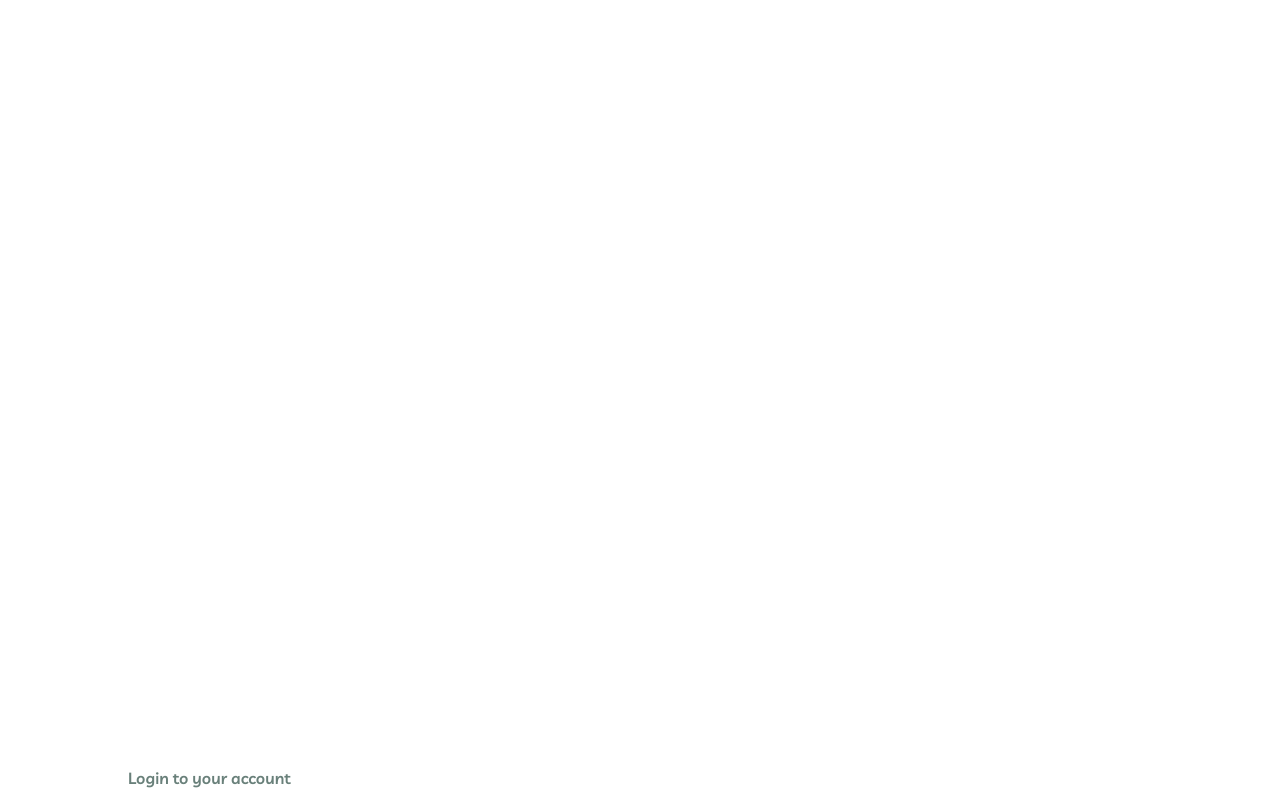
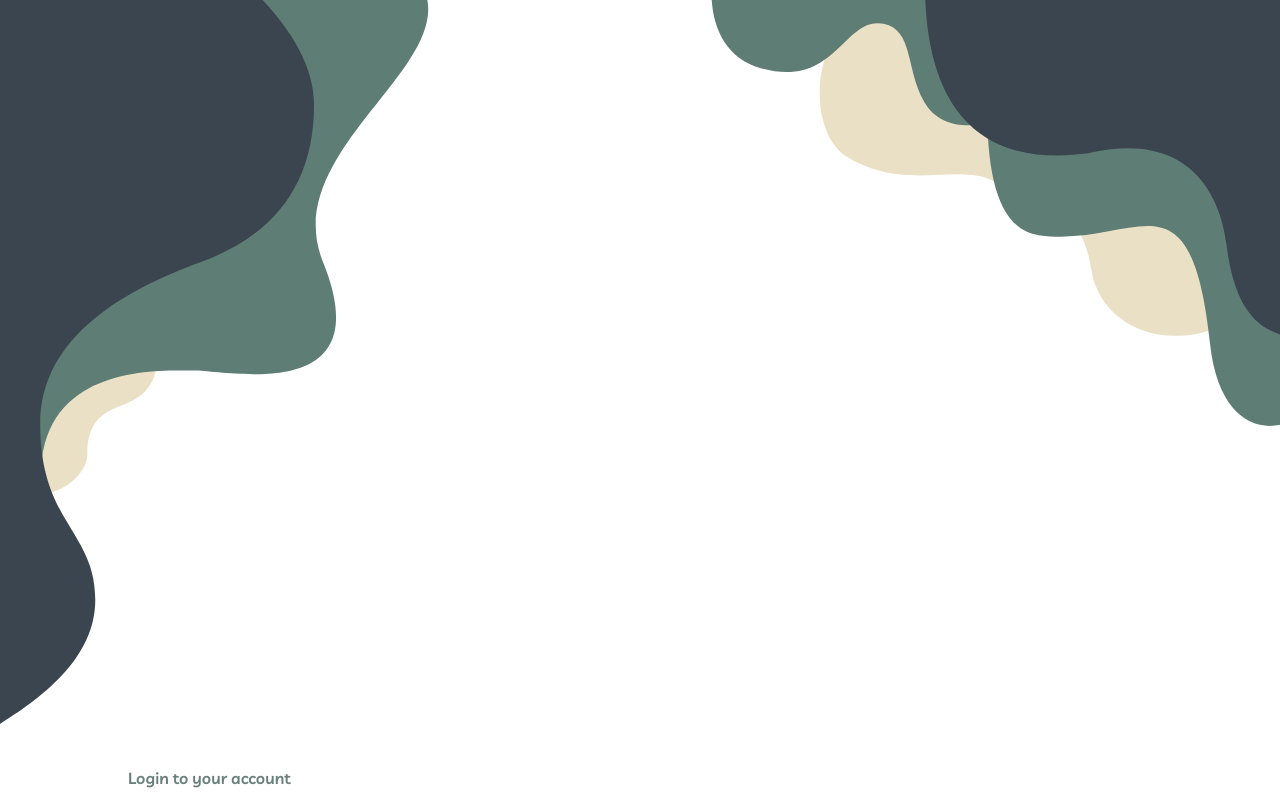
Before and after one commit to fasuyaaaPNG/kamajaya, a Next.js app: page /auth/login in a window 1280 px wide. Built offline with nearby package versions, Linux system fonts and the light colour scheme.

Commit message:
change bg

```diff
--- a/app/auth/login/style.css
+++ b/app/auth/login/style.css
@@ -1,5 +1,5 @@
 body {
-    background-image: url("/login/Login.png");
+    background-image: url("/login/Login.svg");
     background-size: cover;
 }
 
```
Also changed, not shown: public/login/Login.svg (added).
